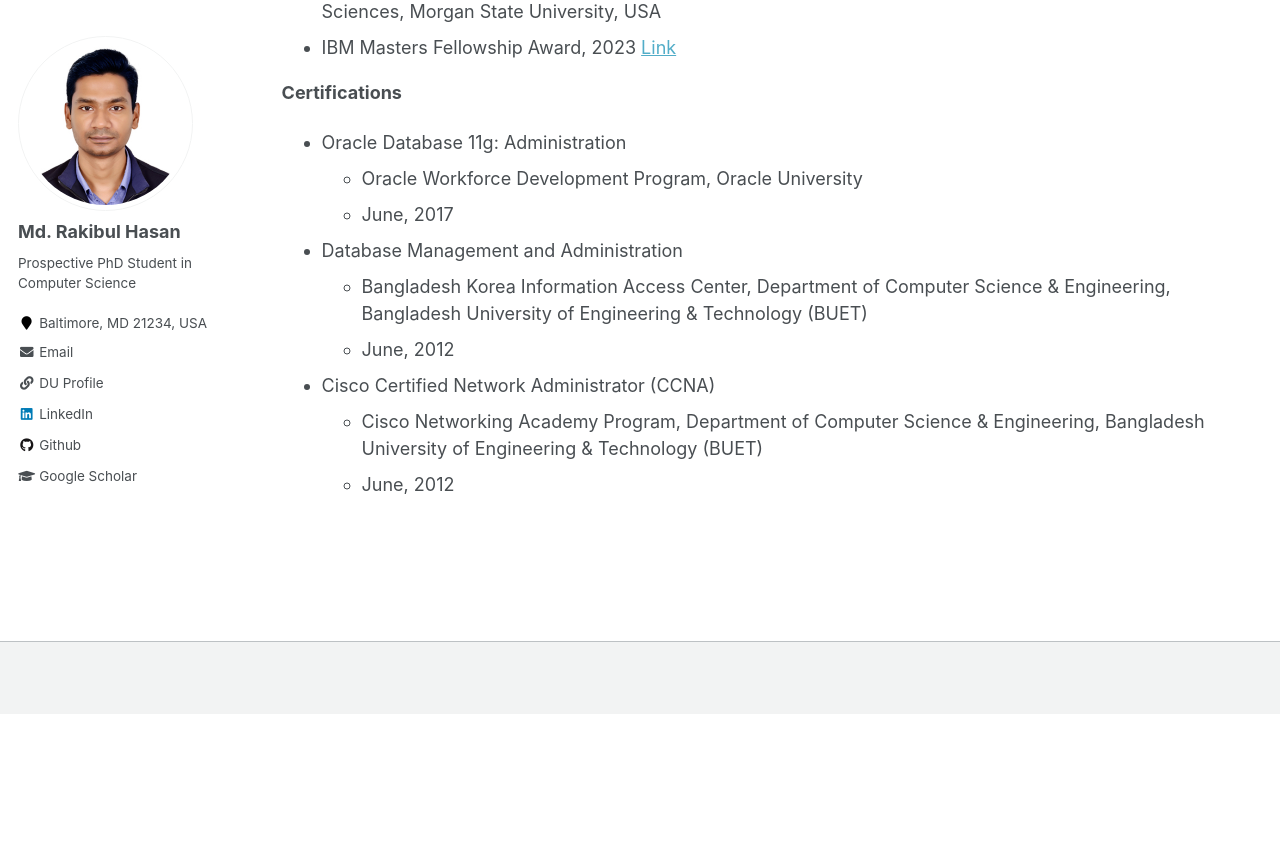
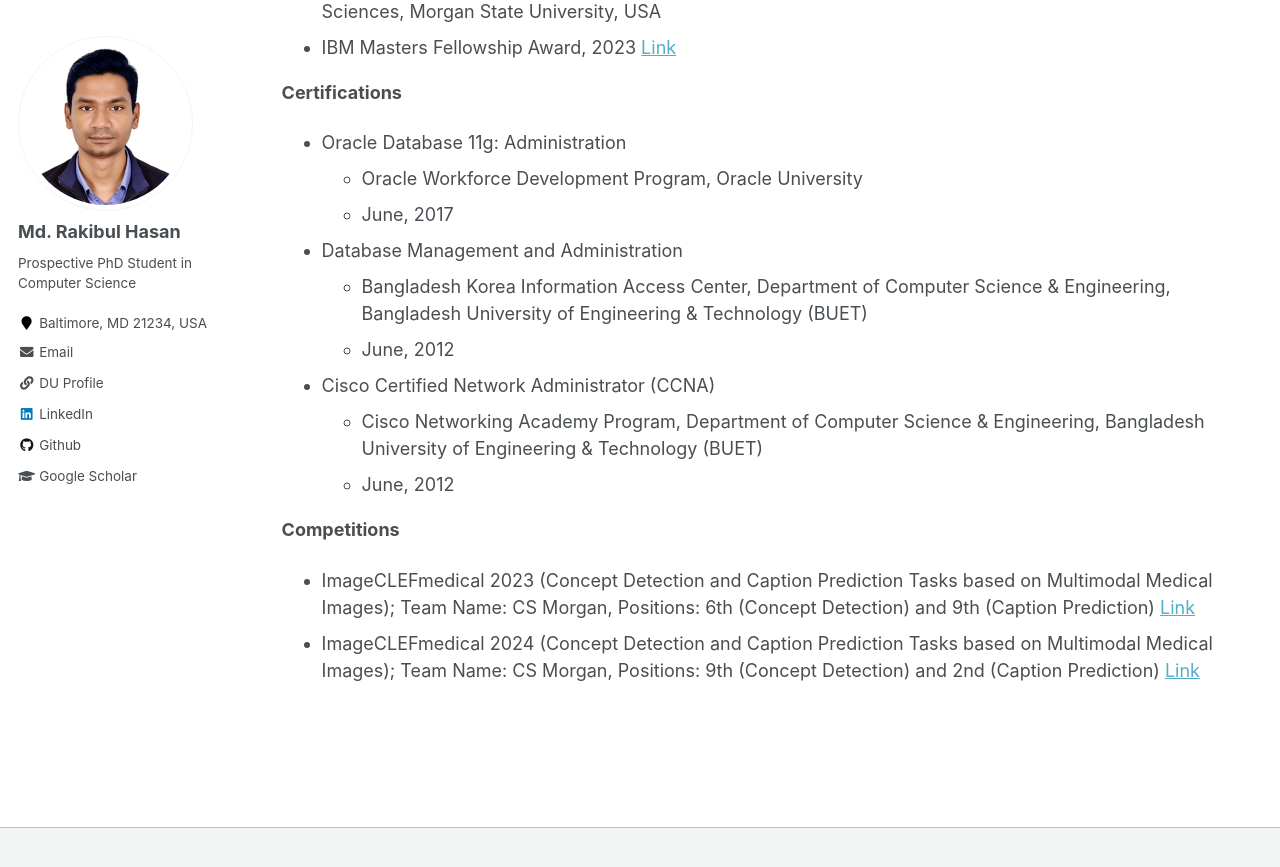
Before and after one commit to Hasan-MdRakibul/hasan-mdrakibul.github.io, a Jekyll site: the page built from _pages/skills.md, in a window 1280 px wide and 900 px high, scrolled down 518 px. Shown: the top 867 px of the window. Built offline with Jekyll 4.4.1, drawn with Linux system fonts in a browser that asks for light colours; before the commit the page ends 1232 px from its top, so only the background shows below that.

Commit message:
Update skills.md

```diff
--- a/_pages/skills.md
+++ b/_pages/skills.md
@@ -29,3 +29,7 @@ author_profile: true
 - Cisco Certified Network Administrator (CCNA)
    - Cisco Networking Academy Program, Department of Computer Science & Engineering, Bangladesh University of Engineering & Technology (BUET)
    - June, 2012
+
+**Competitions**
+- ImageCLEFmedical 2023 (Concept Detection and Caption Prediction Tasks based on Multimodal Medical Images); Team Name: CS Morgan, Positions: 6th (Concept Detection) and 9th (Caption Prediction) [Link](https://www.imageclef.org/2023/medical/caption)
+- ImageCLEFmedical 2024 (Concept Detection and Caption Prediction Tasks based on Multimodal Medical Images); Team Name: CS Morgan, Positions: 9th (Concept Detection) and 2nd (Caption Prediction) [Link](https://www.imageclef.org/2024/medical/caption)
```
